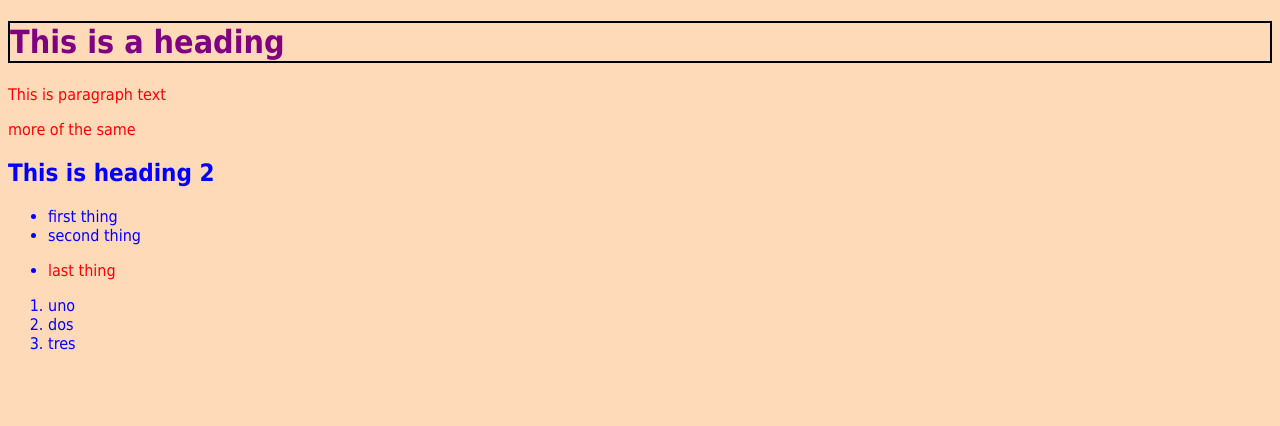
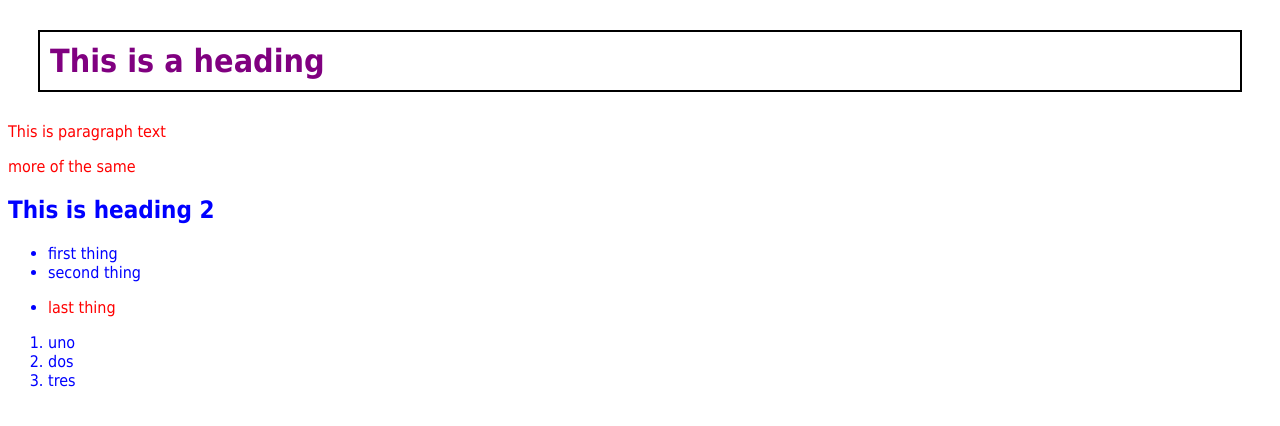
Before and after one commit to ameliafoster/ameliafoster.github.io, a plain HTML site: page index.html in a window 1280 px wide. Drawn offline with Linux system fonts and the light colour scheme.

Commit message:
Update style.css

```diff
--- a/style.css
+++ b/style.css
@@ -1,12 +1,13 @@
 body {
   font-family: Tahoma, sans-serif;
   color: blue;
-  background-color: peachpuff;
   }
 
 h1 {
   color:purple;
   border: 2px solid black;
+  padding: 10px;
+  margin: 30px;
 
 }
 
```
